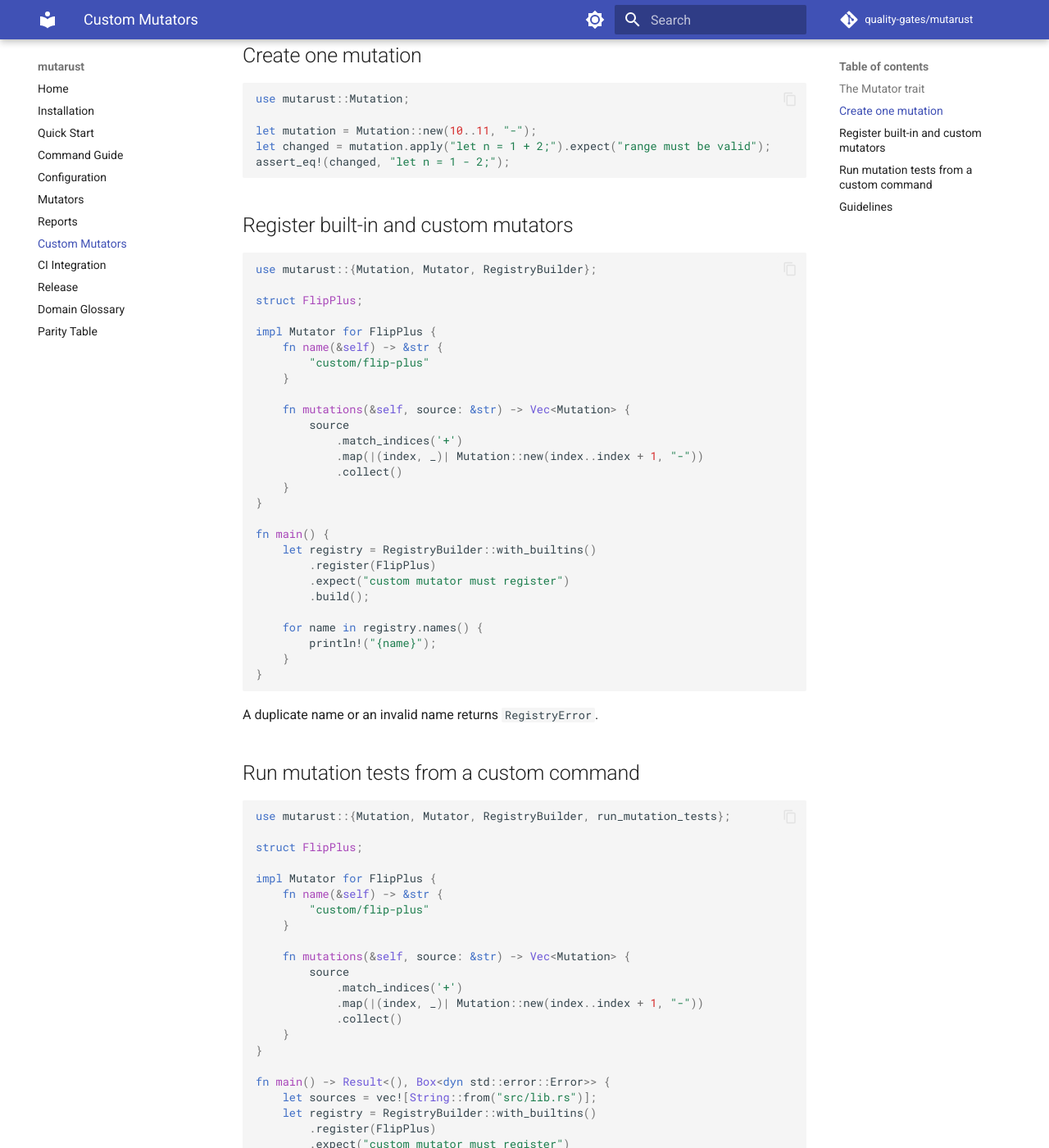
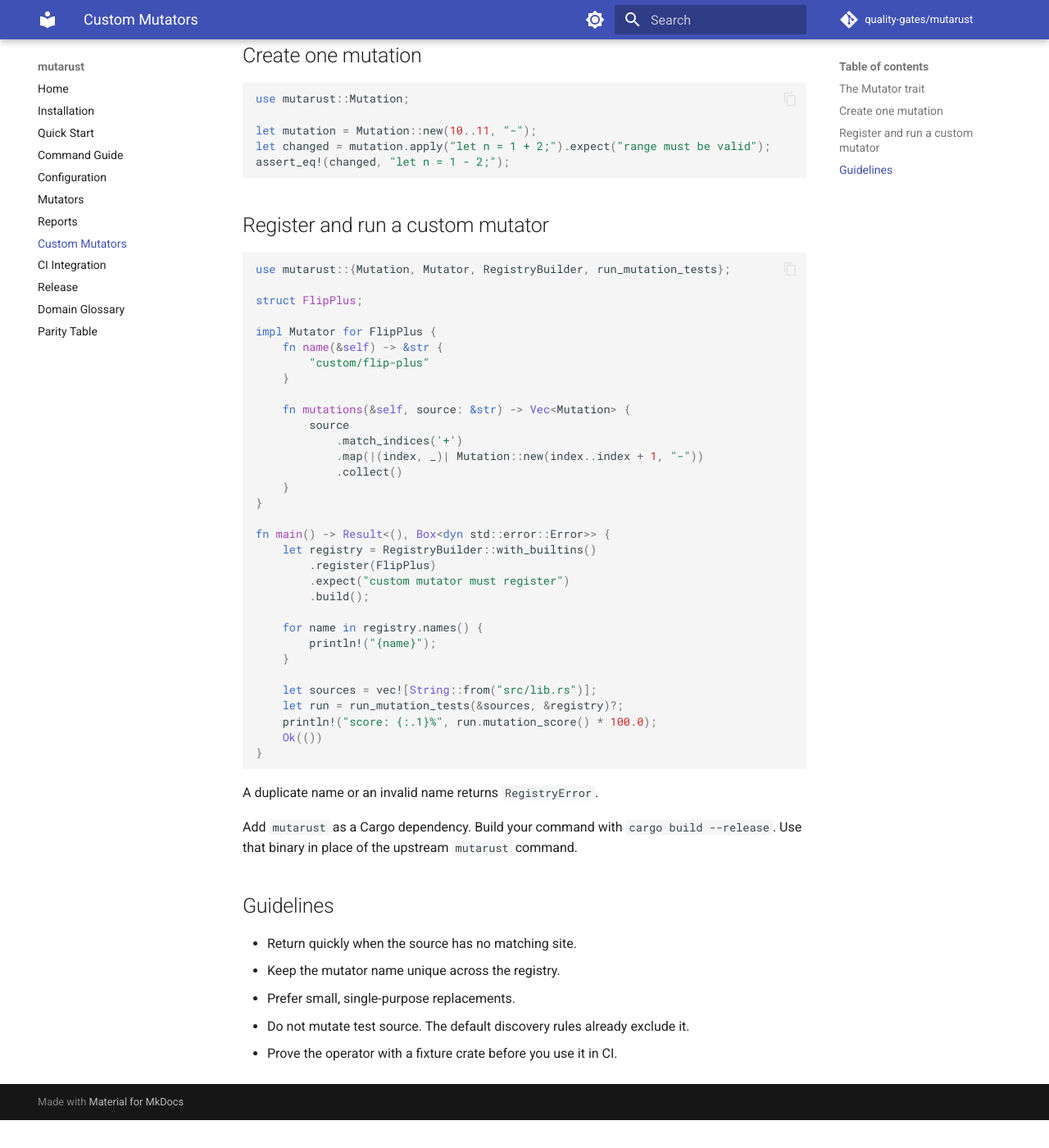
Before and after one commit to quality-gates/mutarust, an MkDocs documentation site: the page built from docs/custom-mutators.md, in a window 1280 px wide and 1400 px high, scrolled down 615 px. Shown: the whole window at 82% size. Built offline with MkDocs 1.6.1 and Material for MkDocs 9.7.7, drawn with Linux system fonts in a browser that asks for light colours; comment, search, counter and statistics services are not loaded; after the commit the page ends 1981 px from its top, so only the background shows below that.

Commit message:
Address docs-site review findings for strict publish.
Require strict mkdocs deploy, fix schema links for the docs site, exclude
agent-only docs from navigation, and tighten the docs workflow contract tests.

Co-authored-by: Jonathan Baldie <jonbaldie@users.noreply.github.com>

````diff
--- a/docs/custom-mutators.md
+++ b/docs/custom-mutators.md
@@ -30,41 +30,7 @@ let changed = mutation.apply("let n = 1 + 2;").expect("range must be valid");
 assert_eq!(changed, "let n = 1 - 2;");
 ```
 
-## Register built-in and custom mutators
-
-```rust
-use mutarust::{Mutation, Mutator, RegistryBuilder};
-
-struct FlipPlus;
-
-impl Mutator for FlipPlus {
-    fn name(&self) -> &str {
-        "custom/flip-plus"
-    }
-
-    fn mutations(&self, source: &str) -> Vec<Mutation> {
-        source
-            .match_indices('+')
-            .map(|(index, _)| Mutation::new(index..index + 1, "-"))
-            .collect()
-    }
-}
-
-fn main() {
-    let registry = RegistryBuilder::with_builtins()
-        .register(FlipPlus)
-        .expect("custom mutator must register")
-        .build();
-
-    for name in registry.names() {
-        println!("{name}");
-    }
-}
-```
-
-A duplicate name or an invalid name returns `RegistryError`.
-
-## Run mutation tests from a custom command
+## Register and run a custom mutator
 
 ```rust
 use mutarust::{Mutation, Mutator, RegistryBuilder, run_mutation_tests};
--- a/mkdocs.yml
+++ b/mkdocs.yml
@@ -4,6 +4,14 @@ site_url: https://quality-gates.github.io/mutarust/
 repo_url: https://github.com/quality-gates/mutarust
 repo_name: quality-gates/mutarust
 edit_uri: edit/main/docs/
+
+exclude_docs: |
+  agents/**
+
+validation:
+  omitted_files: info
+  absolute_links: info
+  unrecognized_links: warn
 
 theme:
   name: material
````
Also changed, not shown: other parts of docs/custom-mutators.md (+8 -1 lines), docs/config.md (+4 -2 lines), docs/json-outputs.md (+8 -4 lines), 3 other files.
